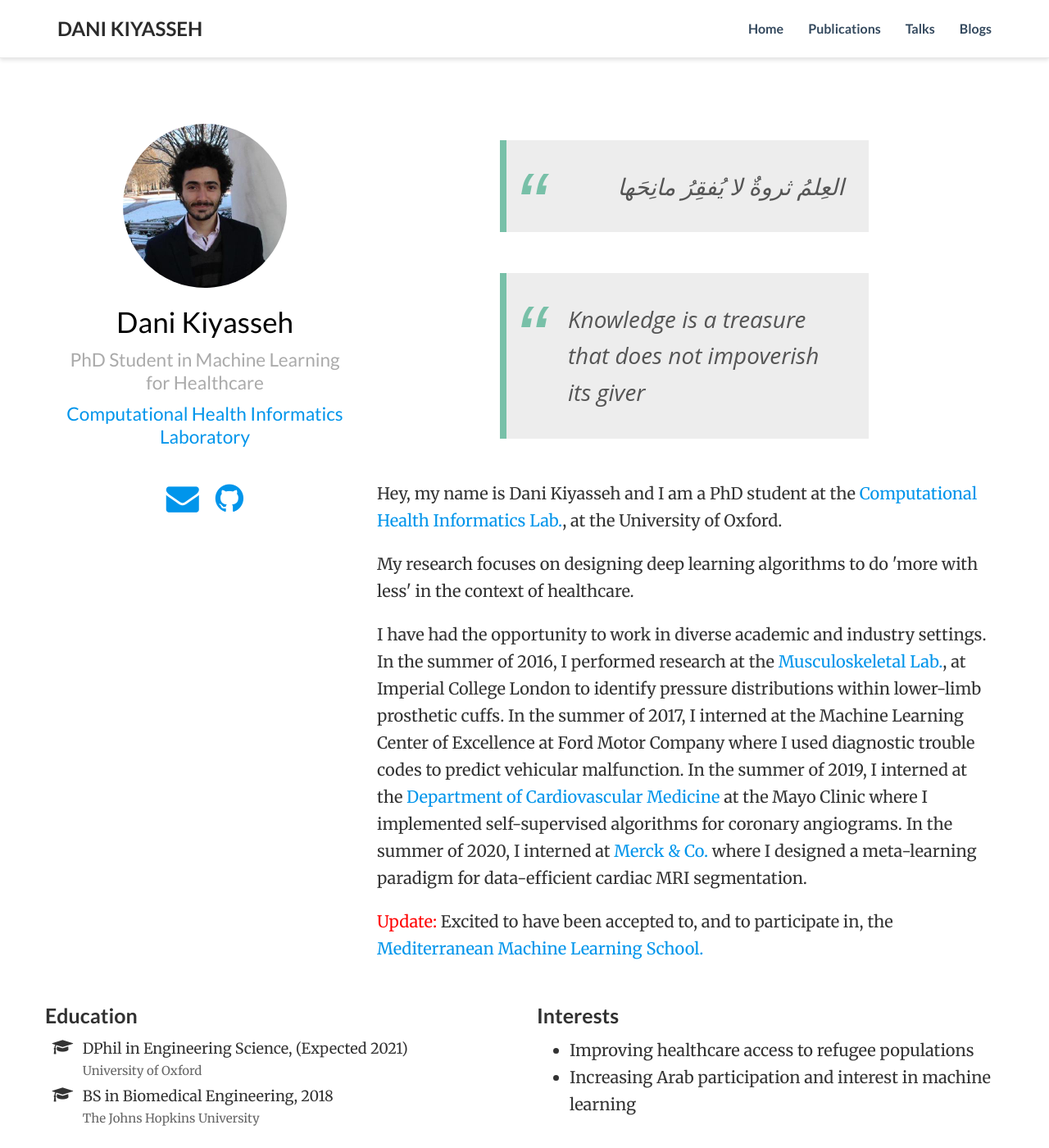
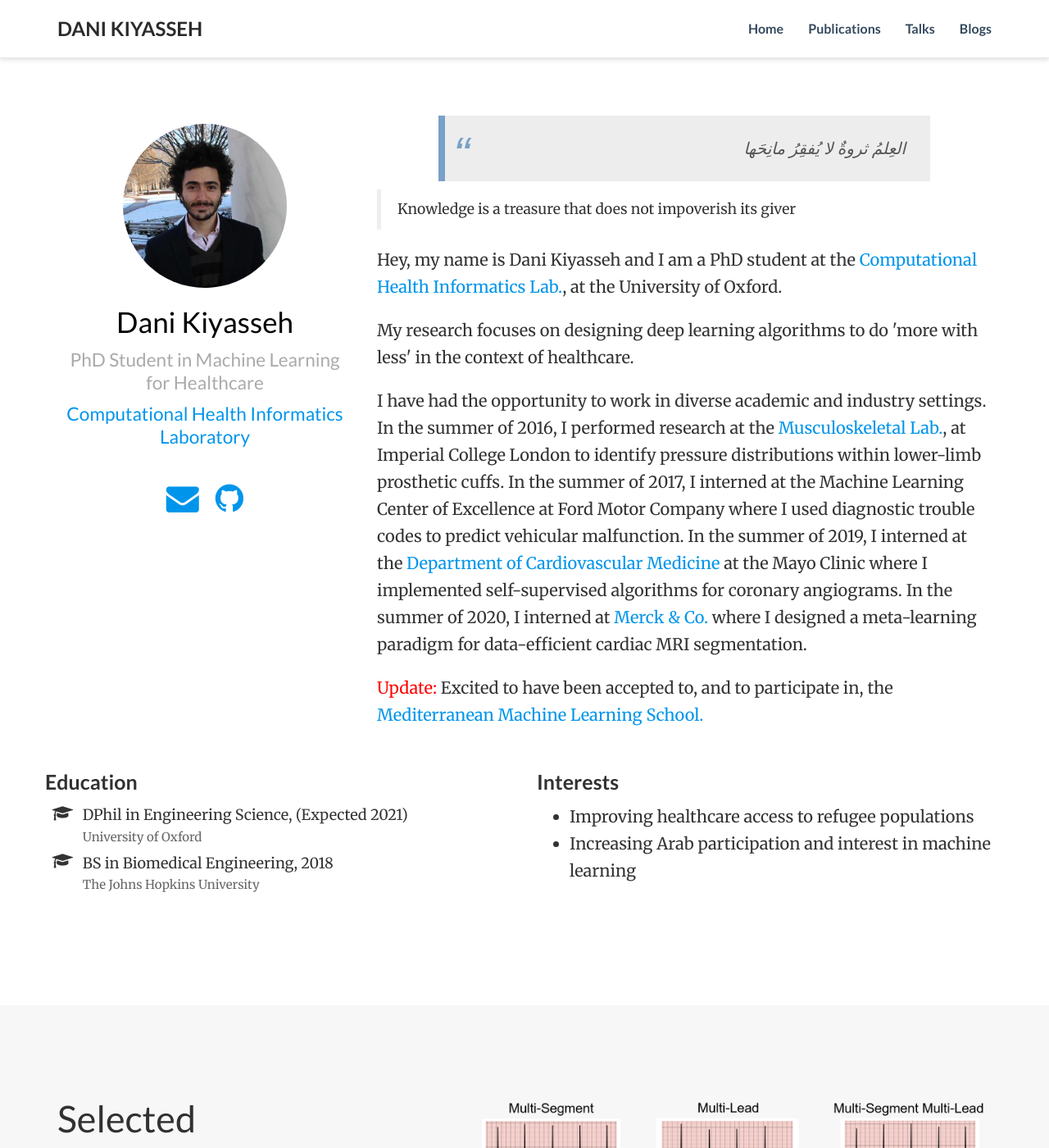
Before and after one commit to danikiyasseh/danikiyasseh.github.io, a Jekyll site: the page index.html, which Jekyll copies as it is, in a window 1280 px wide and 1400 px high. Shown: the whole window at 82% size. Built offline with Jekyll 4.4.1, drawn with Linux system fonts in a browser that asks for light colours; nearby versions of some CDN libraries; a style sheet for code colours, icons or effects is not loaded.

Commit message:
Update hugo-academic.css

```diff
--- a/css/hugo-academic.css
+++ b/css/hugo-academic.css
@@ -49,31 +49,59 @@
 
 /* Quotations */
 @import url(https://fonts.googleapis.com/css?family=Open+Sans:400italic);
-blockquote{
-  font-size: 1.4em;
-  width:60%;
-  margin:50px auto;
+blockquote:nth-child(1){
+  font-size: 1em;
+  width:80%;
+  margin:10px auto;
   font-family:Open Sans;
   font-style:italic;
   color: #555555;
-  padding:1.2em 30px 1.2em 75px;
-  border-left:8px solid #78C0A8 ;
+  padding:1.2em 50px 1.2em 30px;
+  border-right:8px solid #78A0C8 ;
   line-height:1.6;
   position: relative;
   background:#EDEDED;
 }
 
-blockquote::before{
+blockquote:nth-child(2){
+  font-size: 1em;
+  width:80%;
+  margin:10px auto;
+  font-family:Open Sans;
+  font-style:italic;
+  color: #555555;
+  padding:1.2em 30px 1.2em 50px;
+  border-left:8px solid #78A0C8 ;
+  line-height:1.6;
+  position: relative;
+  background:#EDEDED;
+}
+
+blockquote:nth-child(1):before{
+  font-family:Arial;
+  content: "\201D";
+  color:#78A0C8;
+  font-size:3em;
+  position: absolute;
+  right: 10px;
+  top: 0px;
+}
+
+blockquote:nth-child(1):after{
+  content: '';
+}
+
+blockquote:nth-child(2):before{
   font-family:Arial;
   content: "\201C";
-  color:#78C0A8;
-  font-size:4em;
+  color:#78A0C8;
+  font-size:3em;
   position: absolute;
   left: 10px;
-  top:-10px;
+  top: 0px;
 }
 
-blockquote::after{
+blockquote:nth-child(2):after{
   content: '';
 }
 
```
